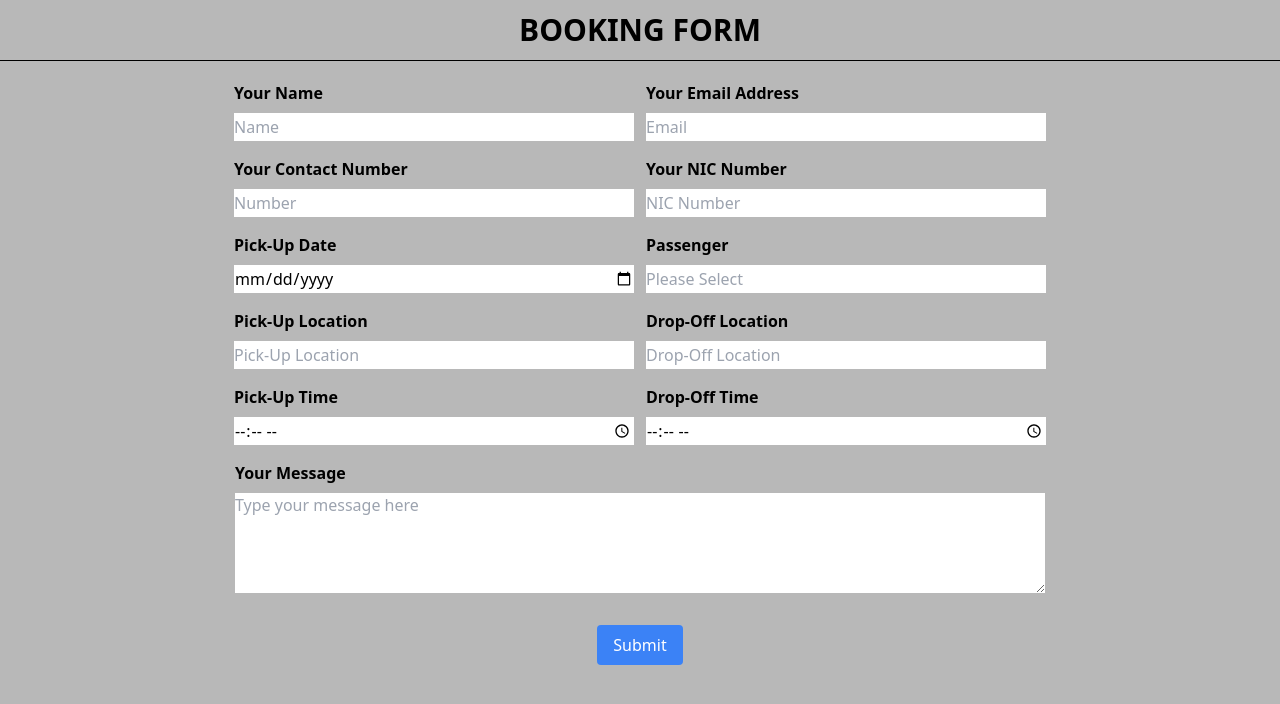
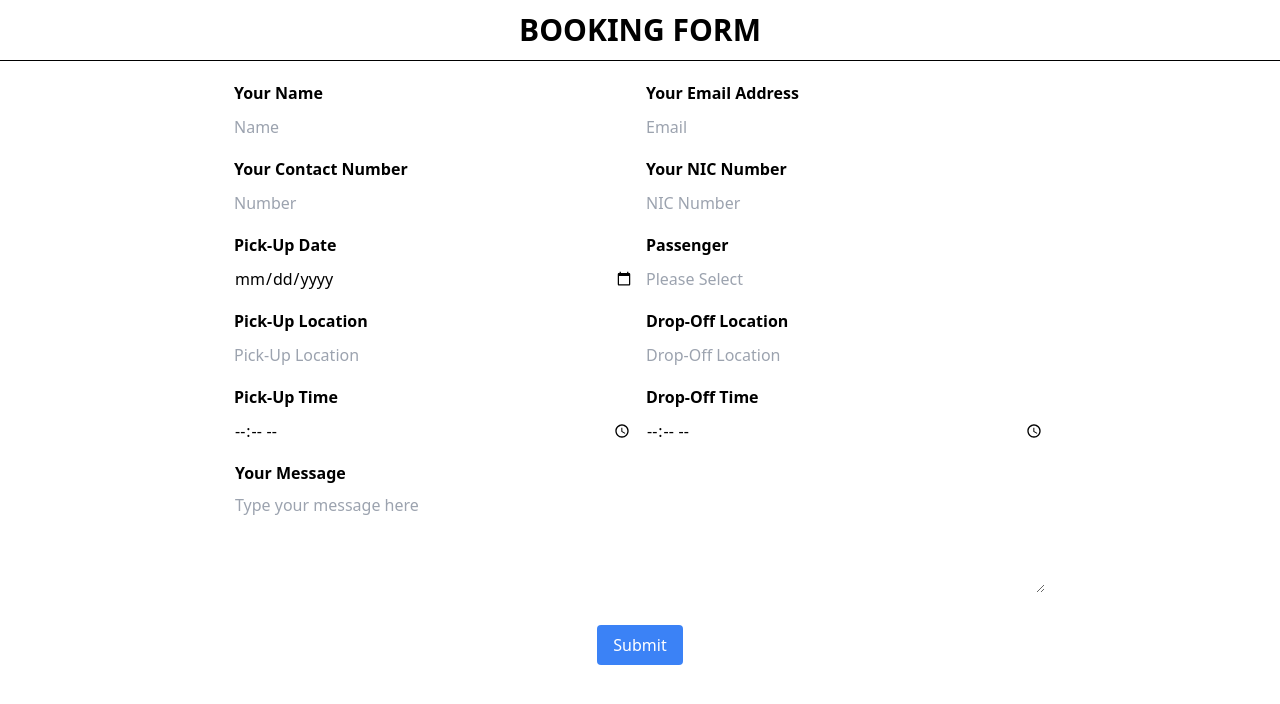
Before and after one commit to Binura99/Wedding_Car_Rental_Management_System, a React (Create React App) app: page / in a window 1280 px wide. Shown: the top 704 px of the page. Built offline with nearby package versions, Linux system fonts and the light colour scheme.

Commit message:
Added home page and navbar

```diff
--- a/src/index.css
+++ b/src/index.css
@@ -1,8 +1,3 @@
 @tailwind base;
 @tailwind components;
 @tailwind utilities;
-
-
-*{
-    @apply bg-[#B8B8B8]
-}
```
